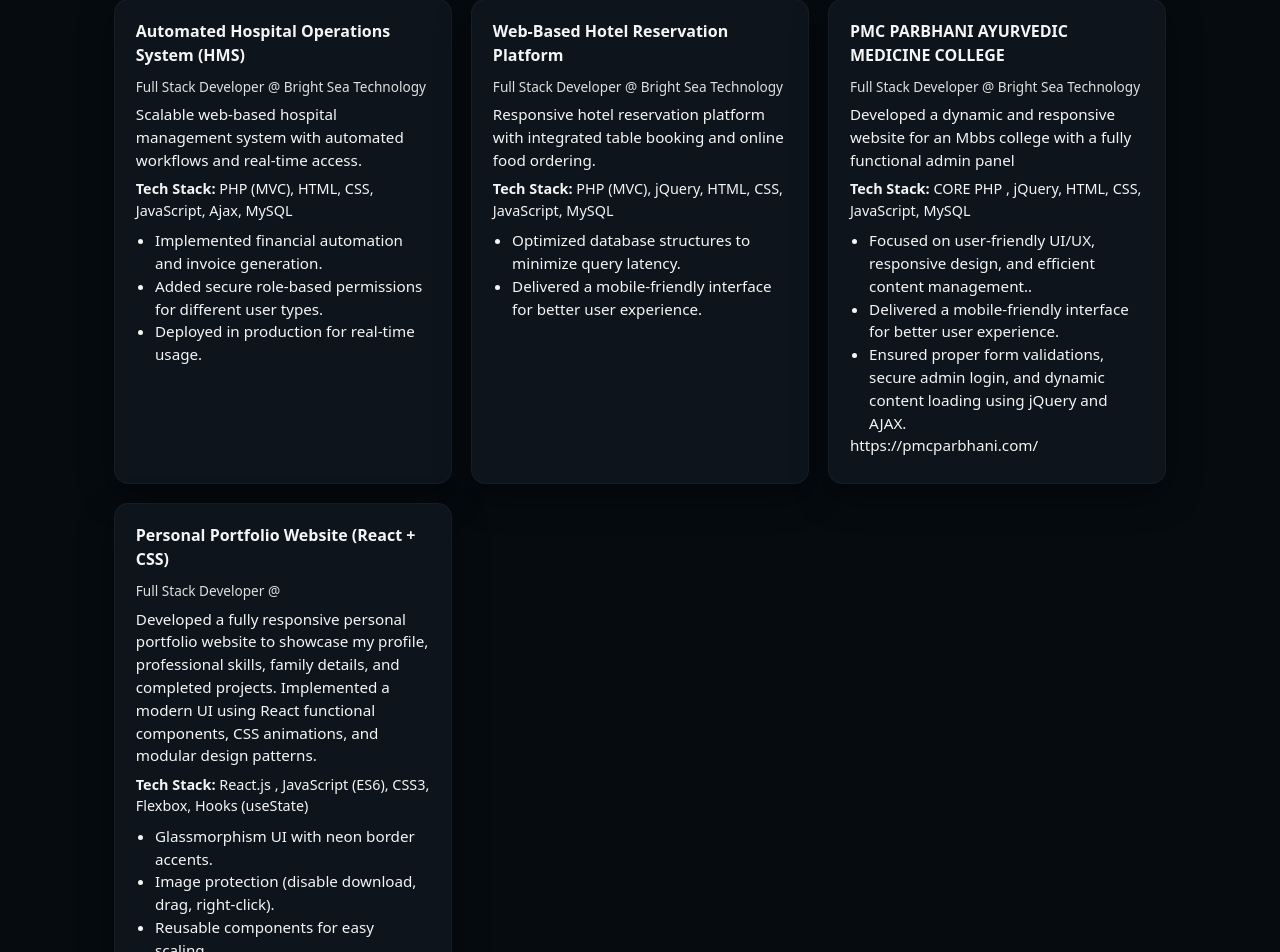
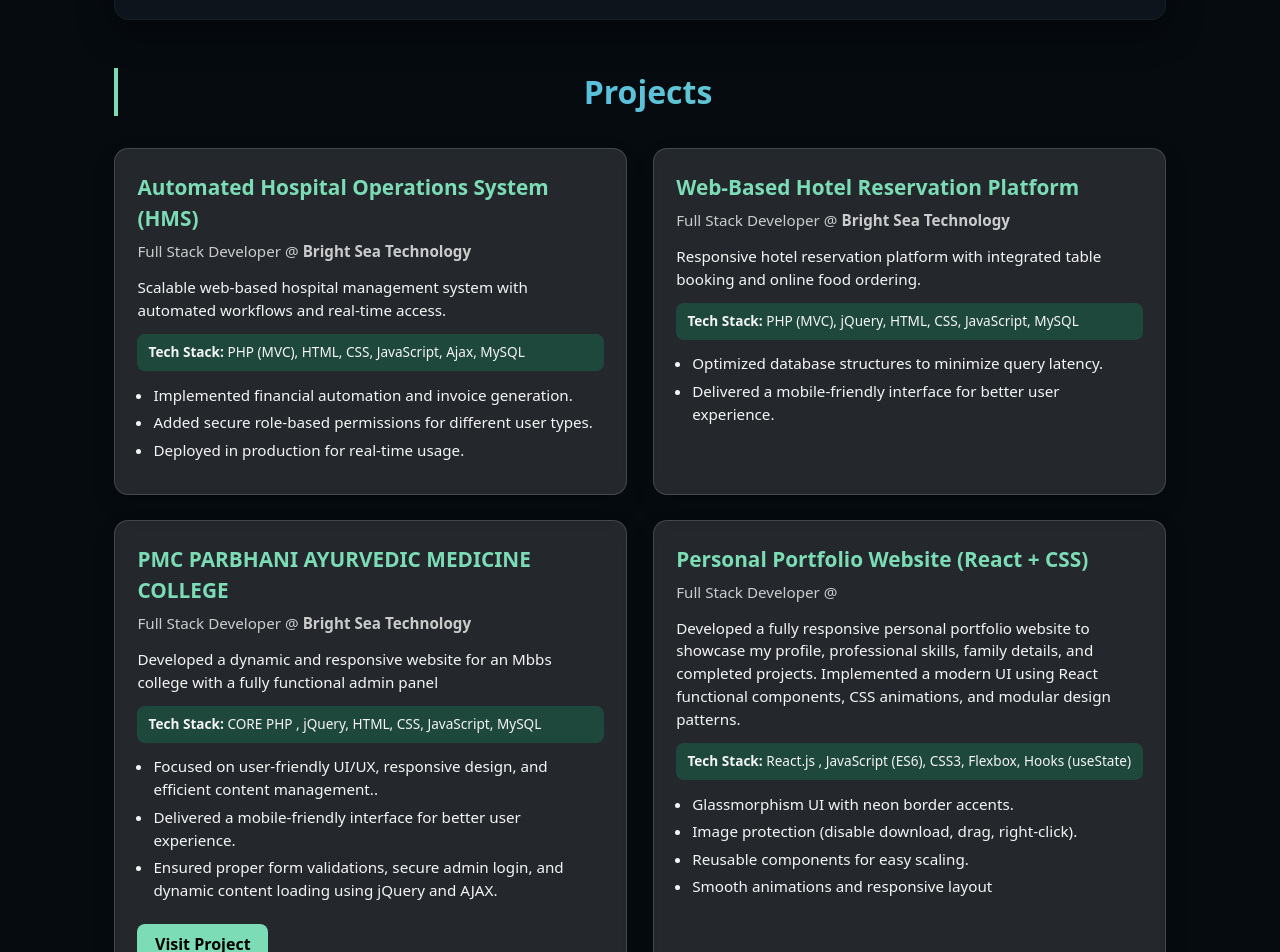
Before and after one commit to Subhanshup15/my-portfolio, a React (Vite) app: page / in a window 1280 px wide. Shown: the part 1462-2414 px from the top of the page. Built offline with nearby package versions, Linux system fonts and the light colour scheme.

Commit message:
add new project

```diff
--- a/index.html
+++ b/index.html
@@ -4,7 +4,7 @@
     <meta charset="UTF-8" />
     <link rel="icon" type="image/svg+xml" href="/logo.jpg" />
     <meta name="viewport" content="width=device-width, initial-scale=1.0" />
-    <title>my-portfolio</title>
+    <title>Subhanshu Pardeshi</title>
   </head>
   <body>
     <div id="root"></div>
--- a/src/App.css
+++ b/src/App.css
@@ -430,3 +430,79 @@ a {
   0% { transform: scale(.8) }
   100% { transform: scale(1) }
 }
+.section-title {
+  font-size: 2rem;
+  margin-bottom: 2rem;
+  text-align: center;
+}
+
+.grid.grid-2 {
+  display: grid;
+  grid-template-columns: repeat(auto-fill,minmax(380px,1fr));
+  gap: 1.6rem;
+}
+
+.project-card {
+  padding: 1.4rem;
+  background: rgba(255,255,255,0.12);
+  backdrop-filter: blur(8px);
+  border-radius: 14px;
+  border: 1px solid rgba(255,255,255,0.15);
+  transition: all .28s ease-in-out;
+  box-shadow: 0 10px 22px rgba(0,0,0,0.15);
+}
+
+.project-card:hover {
+  transform: translateY(-6px);
+  box-shadow: 0 20px 35px rgba(0,255,180,0.25);
+}
+
+.project-card h4 {
+  font-size: 1.3rem;
+  color: #7bdcb5;
+  margin-bottom: .4rem;
+}
+
+.project-meta {
+  font-size: .95rem;
+  opacity: .8;
+  margin-bottom: .8rem;
+}
+
+.project-description {
+  margin: .5rem 0;
+  font-size: .95rem;
+}
+
+.project-tech {
+  background: rgba(0,255,150,0.15);
+  padding: .5rem .7rem;
+  border-radius: 8px;
+  margin: .8rem 0;
+  font-size: .85rem;
+}
+
+.list {
+  margin: .6rem 0;
+  padding-left: 1rem;
+}
+
+.list li {
+  margin: .3rem 0;
+  font-size: .95rem;
+}
+
+.project-link-btn {
+  display: inline-block;
+  margin-top: .8rem;
+  padding: .5rem 1.1rem;
+  background: #7bdcb5;
+  color: #000;
+  border-radius: 8px;
+  font-weight: 600;
+  transition: .25s;
+}
+
+.project-link-btn:hover {
+  background: #48c79c;
+}
--- a/src/pages/Home.jsx
+++ b/src/pages/Home.jsx
@@ -188,7 +188,7 @@ const Home = () => {
       </section>
 
       {/* PROJECTS */}
-      <section className="section" id="projects">
+      {/* <section className="section" id="projects">
         <h3 className="section-title">Projects</h3>
         <div className="grid grid-2">
           {projects.map((project, index) => (
@@ -207,6 +207,45 @@ const Home = () => {
                 ))}
               </ul>
               <p className="project-description">{project.link}</p>
+            </div>
+          ))}
+        </div>
+      </section> */}
+
+      <section className="section" id="projects">
+        <h3 className="section-title">Projects</h3>
+
+        <div className="grid grid-2">
+          {projects.map((project, index) => (
+            <div className="card project-card" key={index}>
+
+              <h4>{project.name}</h4>
+              <p className="project-meta">
+                {project.role} @ <strong>{project.company}</strong>
+              </p>
+
+              <p className="project-description">{project.description}</p>
+
+              <p className="project-tech">
+                <strong>Tech Stack:</strong> {project.techStack.join(", ")}
+              </p>
+
+              <ul className="list">
+                {project.highlights.map((h, idx) => (
+                  <li key={idx}>{h}</li>
+                ))}
+              </ul>
+
+              {project.link && (
+                <a
+                  href={project.link}
+                  target="_blank"
+                  rel="noopener noreferrer"
+                  className="project-link-btn"
+                >
+                  Visit Project
+                </a>
+              )}
             </div>
           ))}
         </div>
```
